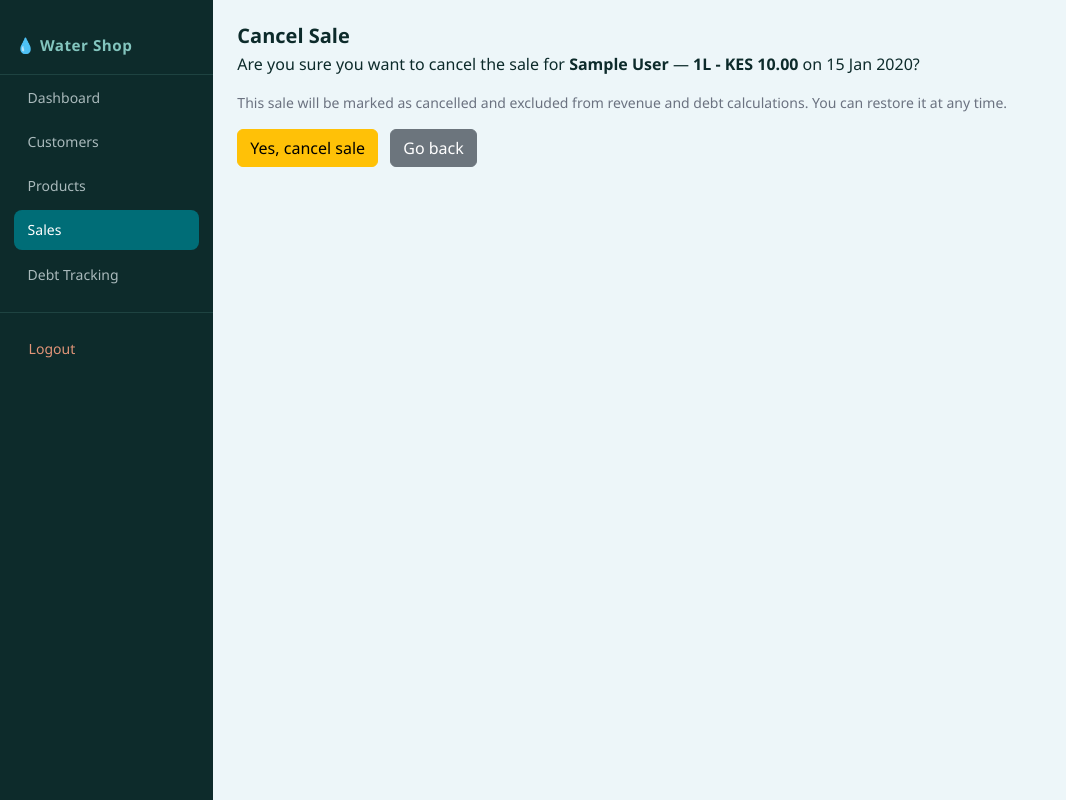
After one commit to feliciaomollo/Water_Refill_Station, a Django app: page /sales/1/cancel/ in a window 1280 px wide. The commit adds this page. Shown: the whole page, without its empty margins (0-1066 px from the left). Run offline with Django 5.2, Linux system fonts and the light colour scheme; a user stored in the database is signed in; tables that the repository leaves empty hold one stand-in row (values such as "Sample post").

Commit message:
Add sale cancellation and restore feature with greyed-out UI and excluded from revenue/debt calculations

```diff
--- a/shop/models.py
+++ b/shop/models.py
@@ -33,6 +33,7 @@ class Sale(models.Model): #The ORM automatically handles the plural (sales) for
     total_amount = models.DecimalField(max_digits=10, decimal_places=2)
     is_paid = models.BooleanField(default=False)
     date = models.DateTimeField(auto_now_add=True)
+    is_cancelled = models.BooleanField(default=False)
 
     def __str__(self):
         return f"{self.customer} - {self.product} on {self.date}"
--- /dev/null
+++ b/shop/templates/shop/sale_cancel_confirm.html
@@ -0,0 +1,16 @@
+{% extends 'shop/base.html' %}
+
+{% block title %}Cancel Sale | Water Shop{% endblock %}
+
+{% block content %}
+<h2>Cancel Sale</h2>
+
+<p>Are you sure you want to cancel the sale for <strong>{{ sale.customer }}</strong> — <strong>{{ sale.product }}</strong> on {{ sale.date|date:"d M Y" }}?</p>
+<p style="color: var(--text-muted); font-size: 0.875rem;">This sale will be marked as cancelled and excluded from revenue and debt calculations. You can restore it at any time.</p>
+
+<form method="post">
+    {% csrf_token %}
+    <button type="submit" class="btn btn-warning">Yes, cancel sale</button>
+    <a href="{% url 'sale_list' %}" class="btn btn-secondary ms-2">Go back</a>
+</form>
+{% endblock %}
--- a/shop/urls.py
+++ b/shop/urls.py
@@ -26,4 +26,6 @@ urlpatterns = [
     path('api/tank-level/', TankLevelAPIView.as_view(), name='tank_level_api'), # TankLevelAPIView is a class-based view, not a function-based view, so it can't be referenced as views.TankLevelAPIView the same way your other views are — you need to import it explicitly by name.
     path('login/', auth_views.LoginView.as_view(template_name='shop/login.html'), name='login'),
     path('logout/', auth_views.LogoutView.as_view(), name='logout'),
+    path('sales/<int:pk>/cancel/', views.sale_cancel, name='sale_cancel'),
+    path('sales/<int:pk>/restore/', views.sale_restore, name='sale_restore'),
 ]
--- a/shop/views.py
+++ b/shop/views.py
@@ -1,7 +1,7 @@
 from datetime import date
 from decouple import config
 from django.contrib.auth.decorators import login_required
-from django.db.models import Sum, ProtectedError
+from django.db.models import Sum, ProtectedError, Q
 from django.shortcuts import render, redirect, get_object_or_404
 from rest_framework.views import APIView
 from rest_framework.response import Response
@@ -51,19 +51,10 @@ def customer_delete(request, pk):
     if request.method == 'POST':
         try:
             customer.delete()
-<<<<<<< Updated upstream
-            return redirect('customer_list')
-        except ProtectedError:
-            return render(request, 'shop/customer_confirm_delete.html', {
-                'customer': customer,
-                'error': f"Cannot delete {customer.name} — they have existing sales records. Delete their sales first, or mark them as inactive instead."
-            })
-=======
             messages.success(request, f"{customer.name} deleted successfully.")
         except ProtectedError:
             messages.error(request, f"Cannot delete {customer.name} — they have existing sales records. Delete their sales first.")
         return redirect('customer_list')
->>>>>>> Stashed changes
     return render(request, 'shop/customer_confirm_delete.html', {'customer': customer})
 
 @login_required
@@ -149,20 +140,48 @@ def sale_delete(request, pk):
     return render(request, 'shop/sale_confirm_delete.html', {'sale': sale})
 
 @login_required
+def sale_cancel(request, pk):
+    sale = get_object_or_404(Sale, pk=pk)
+    if request.method == 'POST':
+        sale.is_cancelled = True
+        sale.save()
+        messages.success(request, f"Sale for {sale.customer.name} has been cancelled.")
+        return redirect('sale_list')
+    return render(request, 'shop/sale_cancel_confirm.html', {'sale': sale})
+
+@login_required
+def sale_restore(request, pk):
+    sale = get_object_or_404(Sale, pk=pk)
+    if request.method == 'POST':
+        sale.is_cancelled = False
+        sale.save()
+        messages.success(request, f"Sale for {sale.customer.name} has been restored.")
+        return redirect('sale_list')
+    return redirect('sale_list')
+
+@login_required
 def dashboard(request):
     today = date.today()
-    today_sales_count = Sale.objects.filter(date__date=today).count()
+    today_sales_count = Sale.objects.filter(
+        date__date=today, is_cancelled=False
+    ).count()
+
     today_revenue = Sale.objects.filter(
-        date__date=today
+        date__date=today, is_cancelled=False
     ).aggregate(Sum('total_amount'))['total_amount__sum'] or 0
-    unpaid_count = Sale.objects.filter(is_paid=False).count()
+
+    unpaid_count = Sale.objects.filter(
+        is_paid=False, is_cancelled=False
+    ).count()
+
     outstanding_amount = Sale.objects.filter(
-        is_paid=False
+        is_paid=False, is_cancelled=False
     ).aggregate(Sum('total_amount'))['total_amount__sum'] or 0
-    products = Product.objects.all()
 
     # Latest tank level
     latest_tank = TankLevel.objects.order_by('-recorded_at').first()
+
+    products = Product.objects.all()
 
     context = {
         'today_sales_count': today_sales_count,
@@ -177,9 +196,11 @@ def dashboard(request):
 @login_required
 def debt_list(request):
     customers_in_debt = Customer.objects.filter(
-        sale__is_paid=False
+    sale__is_paid=False,
+    sale__is_cancelled=False
     ).annotate(
-        total_owed=Sum('sale__total_amount')
+        total_owed=Sum('sale__total_amount',
+        filter=Q(sale__is_paid=False, sale__is_cancelled=False))
     ).distinct()
 
     context = {'customers_in_debt': customers_in_debt}
```
Also changed, not shown: shop/templates/shop/sale_list.html (+17 -7 lines), sale_cancel_confirm.html (added), shop/migrations/0006_sale_is_cancelled.py (added).
